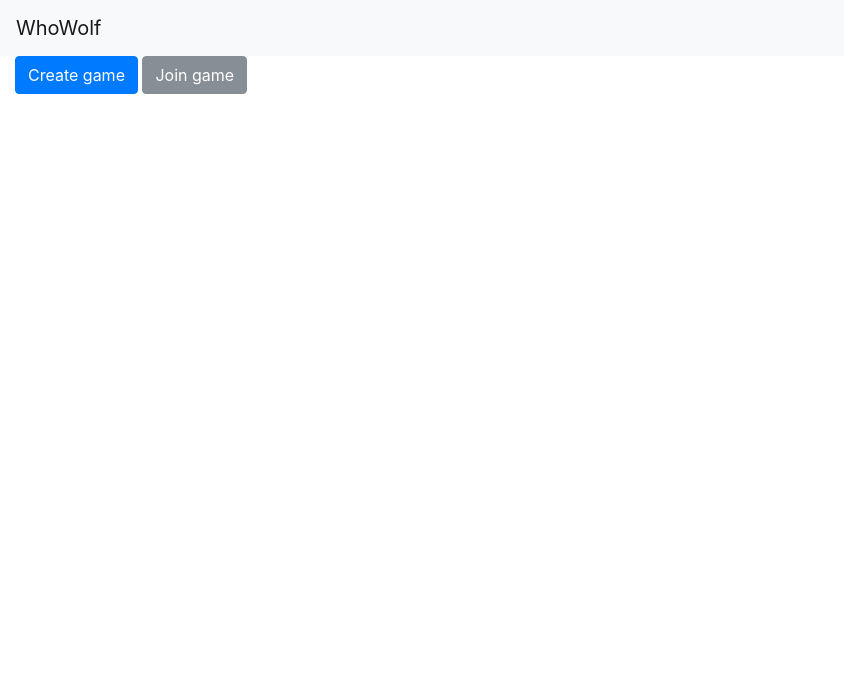
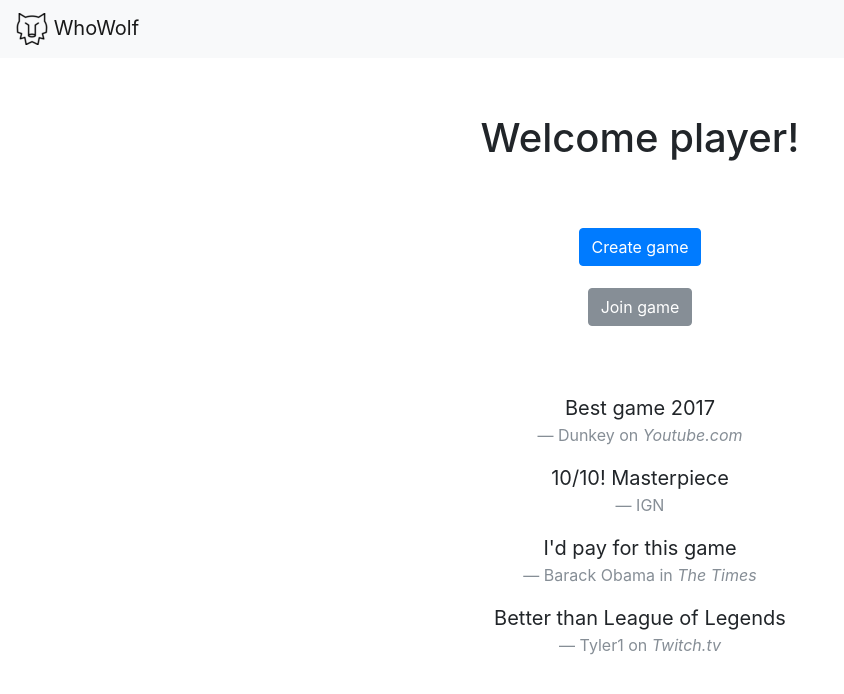
Before and after one commit to duybach/WhoWolf2, a Django app: page / in a window 1280 px wide. Shown: the top 694 px of the page, without its empty margins (0-844 px from the left). Run offline with Django 3.2, Linux system fonts and the light colour scheme; some libraries are stand-ins or nearby versions.

Commit message:
Update index.html

```diff
--- a/WhoWolf/WhoWolf/settings.py
+++ b/WhoWolf/WhoWolf/settings.py
@@ -121,5 +121,6 @@ USE_TZ = True
 # https://docs.djangoproject.com/en/2.0/howto/static-files/
 
 STATIC_URL = '/static/'
+STATICFILES_DIRS = (os.path.join(BASE_DIR, "static"), )
 
 ROLES = ['Bauer', 'Werwolf', 'Hexe']
--- a/WhoWolf/game/templates/game/base.html
+++ b/WhoWolf/game/templates/game/base.html
@@ -1,21 +1,28 @@
 <!DOCTYPE html>
 <html lang="en">
 <head>
+    {% load static %}
     <!-- Required meta tags -->
     <meta charset="UTF-8">
     <title>WhoWolf</title>
+    <link rel="icon" href="{% static 'media/favicon.ico' %}"/>
     <meta name="viewport" content="width=device-width, initial-scale=1, shrink-to-fit=no">
 
     <!-- Bootstrap CSS -->
     <link rel="stylesheet" href="https://maxcdn.bootstrapcdn.com/bootstrap/4.0.0-beta.2/css/bootstrap.min.css"
           integrity="sha384-PsH8R72JQ3SOdhVi3uxftmaW6Vc51MKb0q5P2rRUpPvrszuE4W1povHYgTpBfshb" crossorigin="anonymous">
+
+    <link rel="stylesheet" href="{% static 'media/css/base.css' %}">
 </head>
 <body>
     <nav class="navbar navbar-expand-lg navbar-light bg-light">
-        <a class="navbar-brand" href="/">WhoWolf</a>
+        <a class="navbar-brand" href="/">
+            <img src="{% static 'media/icon.png' %}" class="d-inline-block align-top" alt="">
+            WhoWolf
+        </a>
     </nav>
 
-    <div class="container-fluid">
+    <div class="container">
         {% block content %}
         {% endblock %}
     </div>
--- a/WhoWolf/game/templates/game/index.html
+++ b/WhoWolf/game/templates/game/index.html
@@ -1,8 +1,35 @@
 {% extends 'game/base.html' %}
 
 {% block content %}
-<a href="{% url 'game:create_game' %}" role="button" class="btn btn-primary">Create game</a>
-<a href="{% url 'game:join_game' %}" role="button" class="btn btn-secondary">Join game</a>
+<div class="text-center">
+    <h1 id="index-headline">Welcome player!</h1>
+</div>
+<div class="text-center">
+    <a href="{% url 'game:create_game' %}" role="button" class="btn btn-primary index-button">Create game</a>
+</div>
+<div class="text-center">
+    <a href="{% url 'game:join_game' %}" role="button" class="btn btn-secondary index-button">Join game</a>
+</div>
 
+<div id="quotes" class="text-center">
+    <blockquote class="blockquote">
+        <p class="mb-0">Best game 2017</p>
+        <footer class="blockquote-footer">Dunkey on <cite title="Youtube.com">Youtube.com</cite></footer>
+    </blockquote>
 
+    <blockquote class="blockquote">
+        <p class="mb-0">10/10! Masterpiece</p>
+        <footer class="blockquote-footer">IGN</footer>
+    </blockquote>
+
+    <blockquote class="blockquote">
+        <p class="mb-0">I'd pay for this game</p>
+        <footer class="blockquote-footer">Barack Obama in <cite title="The Times">The Times</cite></footer>
+    </blockquote>
+
+    <blockquote class="blockquote">
+        <p class="mb-0">Better than League of Legends</p>
+        <footer class="blockquote-footer">Tyler1 on <cite title="Twitch.tv">Twitch.tv</cite></footer>
+    </blockquote>
+</div>
 {% endblock %}
--- /dev/null
+++ b/WhoWolf/static/media/css/base.css
@@ -0,0 +1,11 @@
+.index-button {
+    margin: 1%;
+}
+
+#index-headline {
+    margin: 5%;
+}
+
+#quotes {
+    margin-top: 5%;
+}
```
Also changed, not shown: WhoWolf/game/templates/game/create.html (+4 -5 lines), WhoWolf/game/templates/game/join.html (+4 -5 lines), WhoWolf/game/templates/game/lobby.html (deleted, +0 -8 lines), WhoWolf/db.sqlite3, WhoWolf/static/media/favicon.ico (added), WhoWolf/static/media/icon.png (added).
